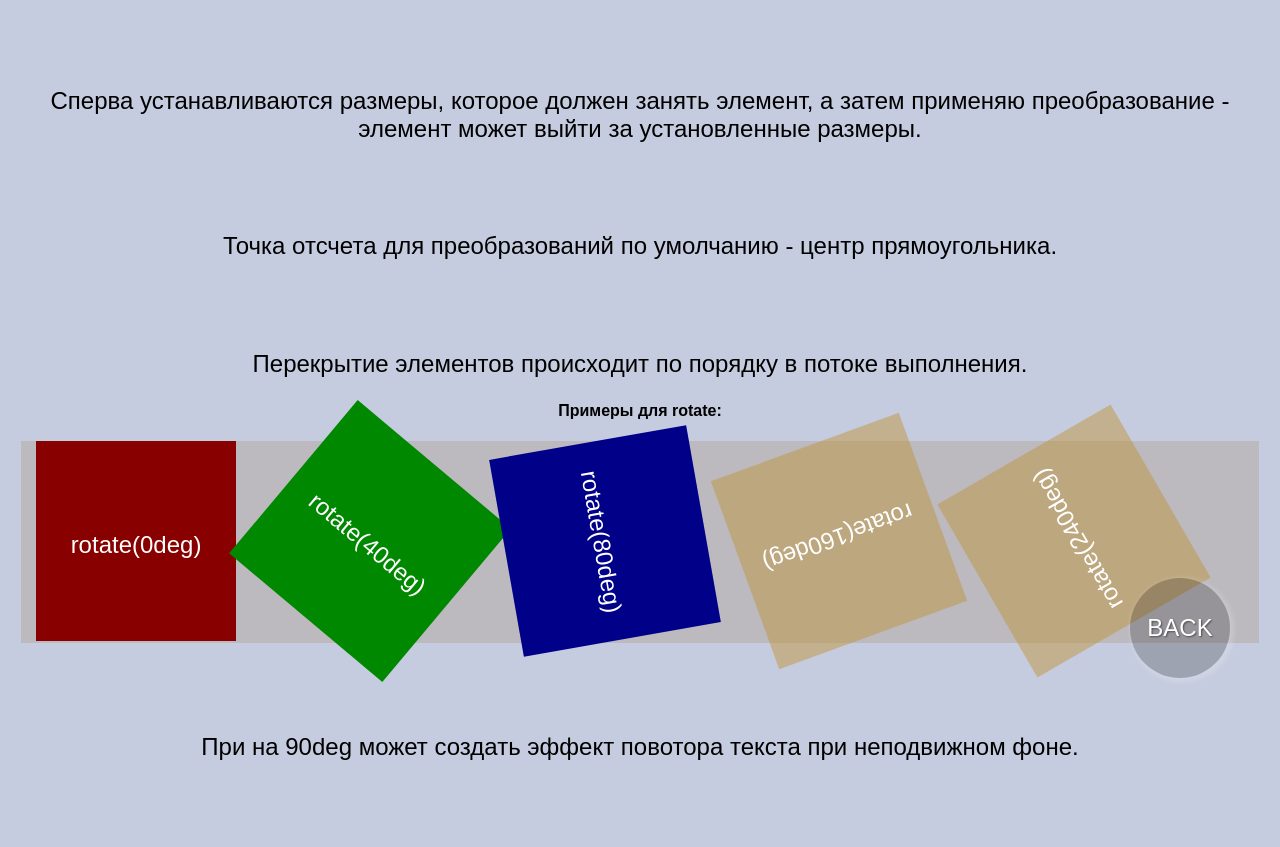
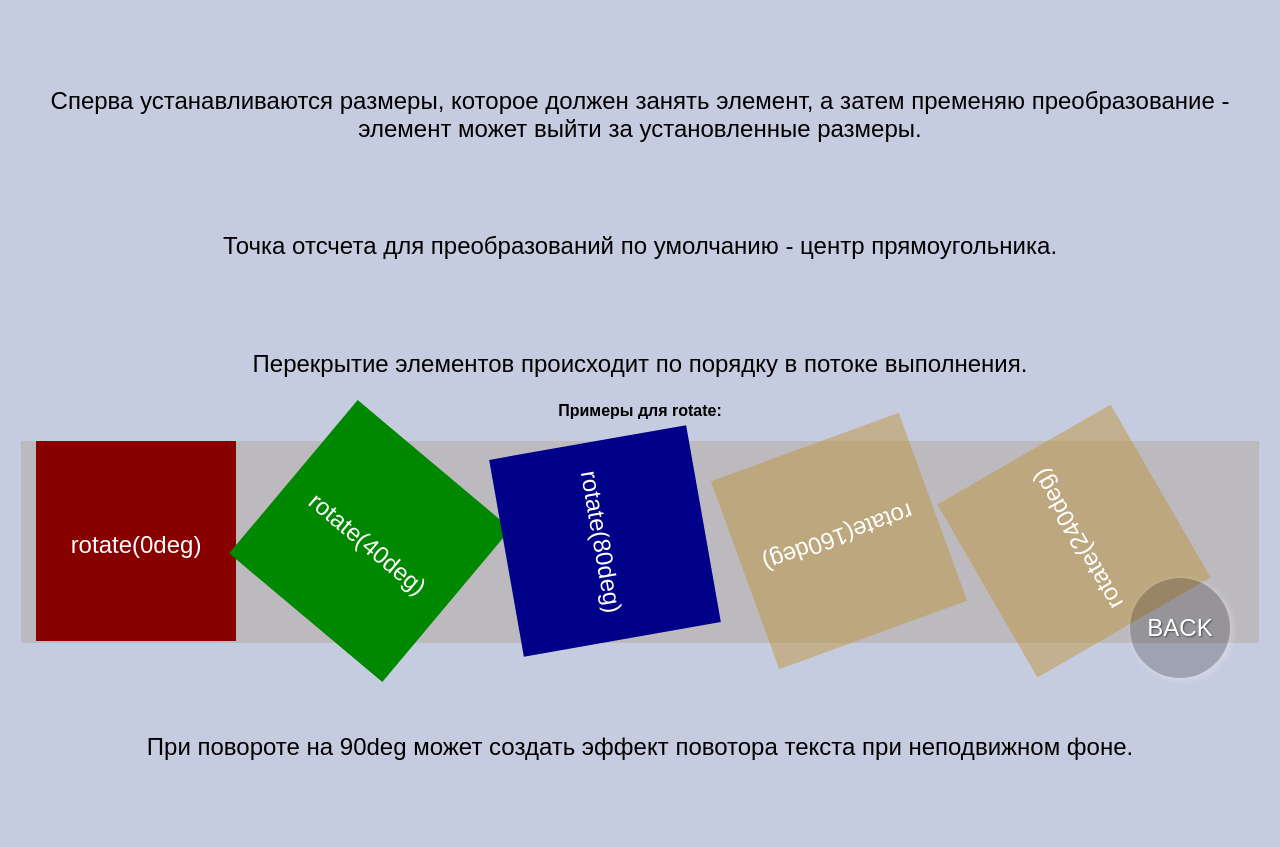
Before and after one commit to gennadiy1970/boxshadow, a plain HTML site: page transform/transform.html in a window 1280 px wide. Shown: the part 72-919 px from the top of the page. Drawn offline with nearby package versions, Linux system fonts and the light colour scheme.

Commit message:
Update transform.html

```diff
--- a/transform/transform.html
+++ b/transform/transform.html
@@ -13,7 +13,7 @@
     <div class="wrapper">
         <h1>Преобразования / Transform</h1>
         <p>Сперва устанавливаются размеры, которое должен занять элемент,
-            а затем применяю преобразование - элемент может выйти за установленные размеры.
+            а затем пременяю преобразование - элемент может выйти за установленные размеры.
         </p>
         <p>Точка отсчета для преобразований по умолчанию - центр прямоугольника.</p>
         <p>Перекрытие элементов происходит по порядку в потоке выполнения.</p>
@@ -35,7 +35,7 @@
                 <p>rotate(240deg)</p>
             </div>
         </div>
-        <p>При  на 90deg может создать эффект повотора текста при неподвижном фоне.</p>
+        <p>При повороте на 90deg может создать эффект повотора текста при неподвижном фоне.</p>
         <p>Порядок перекрытия элементов можно изменить с помощью z-index. Т.е. transform создает контекст для z-index, как и opacity и position отличный от static</p>
         <h4>Двойное применение rotate при hover</h4>
         <div class="rotate">
```
